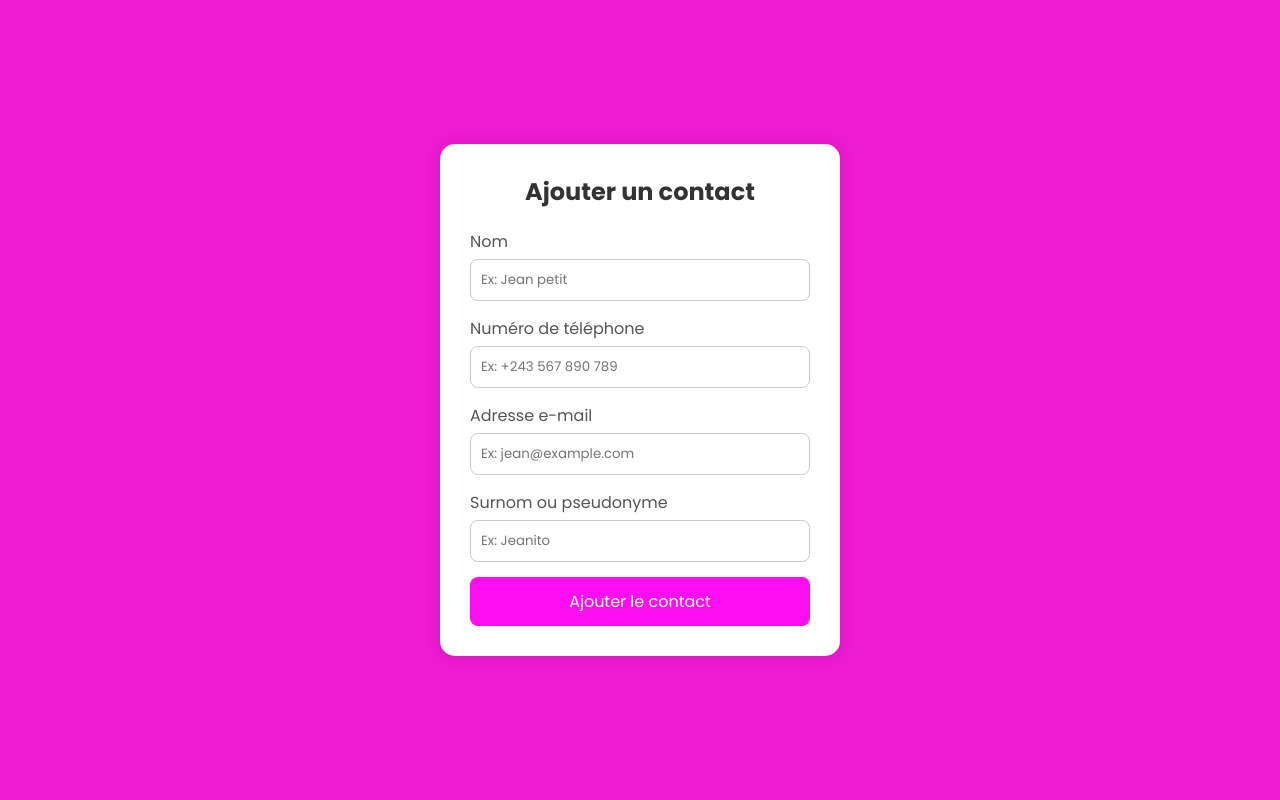
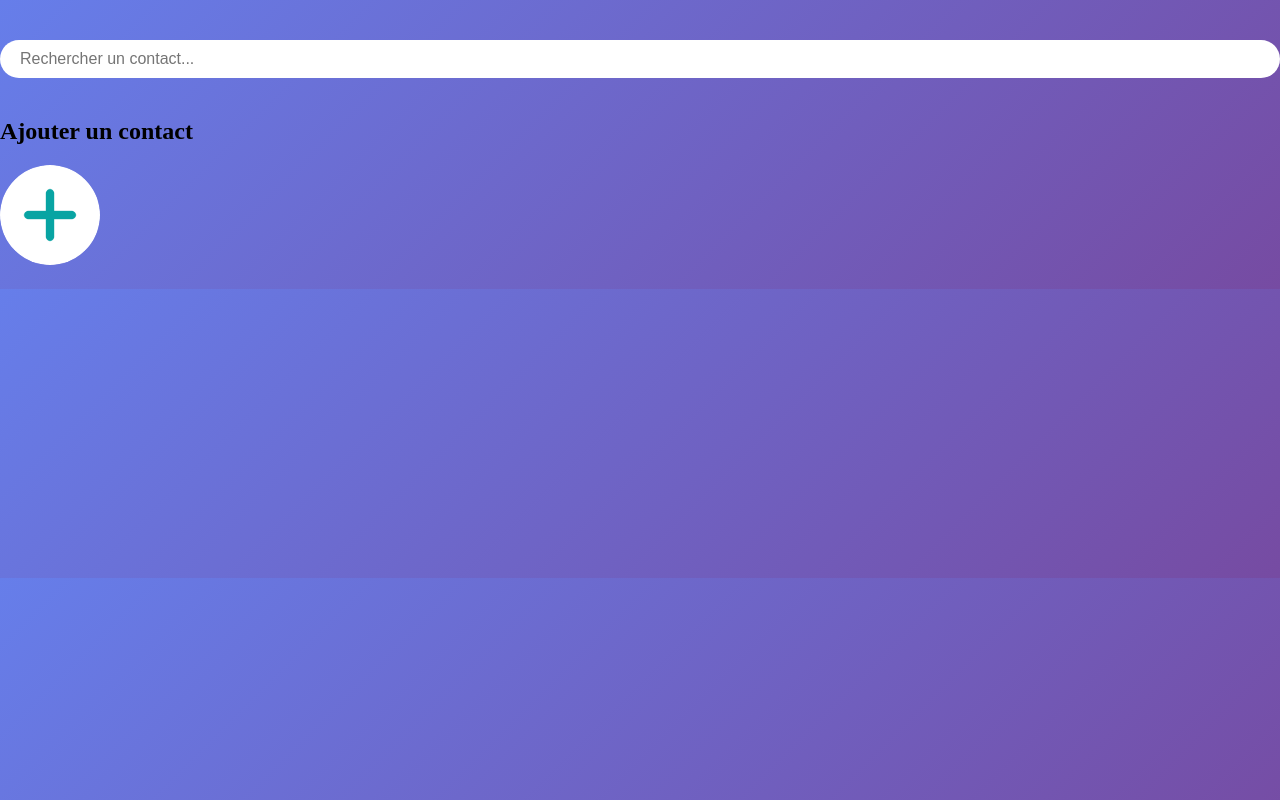
Before and after one commit to Jppsystem/Contact-Breakerchat, a plain HTML site: page index.html in a window 1280 px wide. Drawn offline with Linux system fonts and the light colour scheme.

Commit message:
Second commit

```diff
--- /dev/null
+++ b/contact.css
@@ -0,0 +1,72 @@
+* {
+    margin: 0;
+    padding: 0;
+    box-sizing: border-box;
+    font-family: 'Poppins', sans-serif;
+}
+body {
+    background-color: #f4f4f4;
+    display: flex;
+    justify-content: center;
+    align-items: center;
+    height: 100vh;
+    background: linear-gradient(135deg, #667eea, #764ba2);
+}
+.container {
+    background: #fff;
+    padding: 30px;
+    border-radius: 15px;
+    box-shadow: 0 0 15px rgba(0, 0, 0, 0.1);
+    width: 100%;
+    max-width: 400px;
+}
+ h1 {
+    margin-bottom: 20px;
+    font-size: 24px;
+    color: #333;
+    text-align: center;
+}
+
+.contact-form .form-group {
+    margin-bottom: 15px;
+}
+label {
+    display: block;
+    margin-bottom: 5px;
+    color: #555;
+}
+
+input {
+    width: 100%;
+    padding: 10px;
+    border-radius: 8px;
+    border: 1px solid #ccc;
+    outline: none;
+    transition: border 0.3s ease;
+}
+input:focus {
+    border: 1px solid #764ba2;
+}
+
+.btn {
+    width: 100%;
+    padding: 12px;
+    background-color: #fc0ef0;
+    color: white;
+    border: none;
+    border-radius: 8px;
+    cursor: pointer;
+    font-size: 16px;
+    transition: background-color 0.3s ease;
+}
+
+.btn:hover {
+    background-color: #764ba2;
+}
+a.btn {
+    text-align: center;
+    display: inline-block;
+    text-decoration: none;
+    line-height: normal;
+    margin-top: 10px;
+}
--- a/index.html
+++ b/index.html
@@ -3,38 +3,20 @@
 <head>
     <meta charset="UTF-8">
     <meta name="viewport" content="width=device-width, initial-scale=1.0">
-    <title>Ajouter un contact - Breakerchat</title>
+    <title>Contact</title>
     <link rel="stylesheet" href="style.css">
-    <link rel="preconnect" href="https://fonts.googleapis.com">
-<link rel="preconnect" href="https://fonts.gstatic.com" crossorigin>
-<link href="https://fonts.googleapis.com/css2?family=Poppins:ital,wght@0,100;0,200;0,300;0,400;0,500;0,600;0,700;0,800;0,900;1,100;1,200;1,300;1,400;1,500;1,600;1,700;1,800;1,900&display=swap" rel="stylesheet">
 </head>
 <body>
-    <div class="container">
-        <h1>Ajouter un contact</h1>
-
-        <form action="#" method="post" class="contact-form">
-            <div class="form-group">
-                <label for="name">Nom</label>
-                <input type="text" name="name" id="name" placeholder="Ex: Jean petit">
-            </div>
-
-            <div class="form-group">
-                <label for="phone">Numéro de téléphone</label>
-                <input type="tel" name="phone" id="phone" placeholder="Ex: +243 567 890 789" required>
-            </div>
-
-            <div class="form-group">
-                <label for="email">Adresse e-mail</label>
-                <input type="email" name="email" id="email" placeholder="Ex: jean@example.com" required>
-            </div>
-
-            <div class="form-group">
-                <label for="nickname">Surnom ou pseudonyme</label>
-                <input type="text" name="nickname" id="nickname" placeholder="Ex: Jeanito">
-            </div>
-            <button type="submit" class="btn">Ajouter le contact</button>
+    <div class="barre-recherche">
+        <form action="#" method="post">
+            <input type="text" placeholder="Rechercher un contact...">
         </form>
+    </div>
+    <div class="ajout-contact">
+        <div class="ajout-text">
+            <h2>Ajouter un contact</h2>
+            <a href="contact.html"><img src="IMG/plus.png" alt="Ajouter un contact" width="100" height="100" class="contact-image"></a>
+        </div>
     </div>
 </body>
 </html>
--- a/style.css
+++ b/style.css
@@ -1,66 +1,32 @@
-* {
-    margin: 0;
-    padding: 0;
-    box-sizing: border-box;
-    font-family: 'Poppins', sans-serif;
-}
-
 body {
     background-color: #f4f4f4;
-    display: flex;
     justify-content: center;
     align-items: center;
-    height: 100vh;
-    background-color: #ec0cceef;
+    background: linear-gradient(135deg, #667eea, #764ba2);
+    padding: 0;
+    margin: 0;
 }
-.container {
-    background: #fff;
-    padding: 30px;
-    border-radius: 15px;
-    box-shadow: 0 0 15px rgba(0, 0, 0, 0.1);
+.barre-recherche input {
+    border: none;
+    outline: none;
     width: 100%;
-    max-width: 400px;
+    height: 100%;
+    font-size: 16px;
+    color: #333;
+    border-radius: 20px;
+    padding: 10px 20px;
+    box-sizing: border-box;
+    margin: 40px 0px 20px 0px;
 }
- h1 {
-    margin-bottom: 20px;
-    font-size: 24px;
-    color: #333;
-    text-align: center;
+.ajout-contact {
+    flex-direction: column;
+    align-items: center;
+    margin: 20px 0;
 }
-
-.contact-form .form-group {
-    margin-bottom: 15px;
+.contact-image {
+    width: 100px;
+    height: 100px;
+    border-radius: 50%;
+    object-fit: cover;
+    margin-right: 20px;
 }
-label {
-    display: block;
-    margin-bottom: 5px;
-    color: #555;
-}
-
-input {
-    width: 100%;
-    padding: 10px;
-    border-radius: 8px;
-    border: 1px solid #ccc;
-    outline: none;
-    transition: border 0.3s ease;
-}
-input:focus {
-    border: 1px solid #fc0ef0;
-}
-
-.btn {
-    width: 100%;
-    padding: 12px;
-    background-color: #fc0ef0;
-    color: white;
-    border: none;
-    border-radius: 8px;
-    cursor: pointer;
-    font-size: 16px;
-    transition: background-color 0.3s ease;
-}
-
-.btn:hover {
-    background-color: #fc0ef0;
-}
```
Also changed, not shown: contact.html (added, +41 -0 lines), IMG/Capture d’écran (35).png, IMG/Contact.jpg (added), IMG/Message.jpg (added), IMG/Profil (3).jpg (added), IMG/Profil (4).jpg (added), IMG/plus.png (added).
